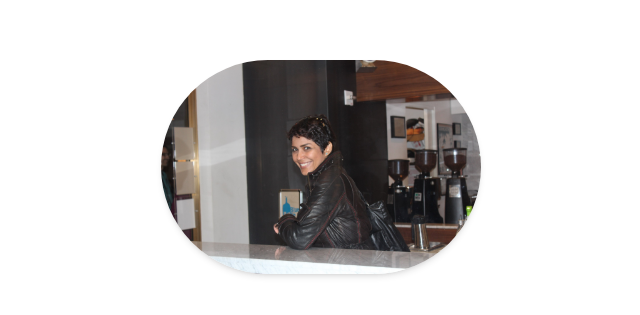
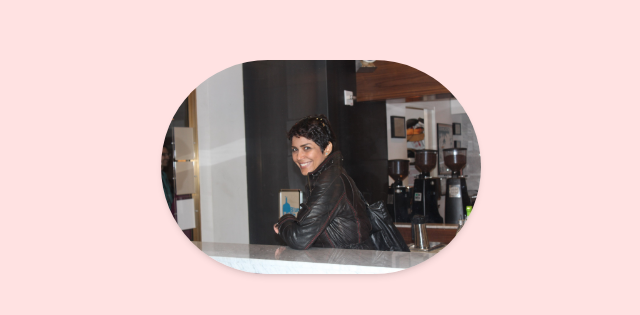
Before and after one commit to ekalhor/elmira-site, a Next.js app: page / in a window 1280 px wide. Shown: the part 233-548 px from the top of the page, without its empty margins (319-959 px from the left). Built offline with nearby package versions, Linux system fonts and the light colour scheme.

Commit message:
Added Background

```diff
--- a/src/app/page.js
+++ b/src/app/page.js
@@ -6,7 +6,7 @@
 
 export default function HomePage() {
   return (
-    <main className={`min-h-screen bg-white flex items-center justify-center ${inter.variable}`}>
+    <main className={`min-h-screen bg-red-100 flex items-center justify-center ${inter.variable}`}>
       <Image
         src="/IMG_1032.JPG"
         alt="Elmira Kalhor"
```
